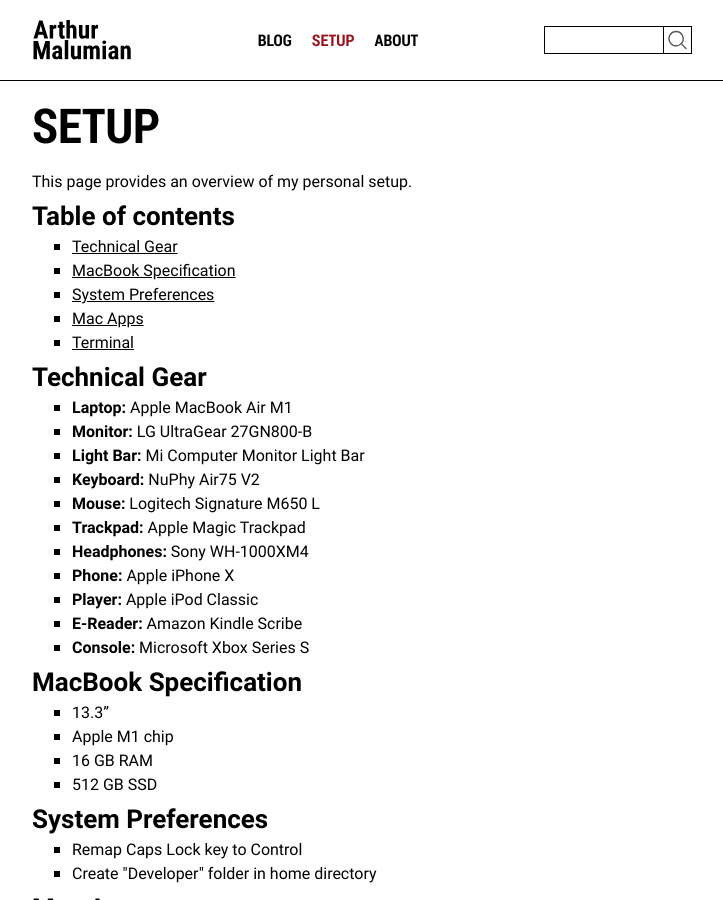
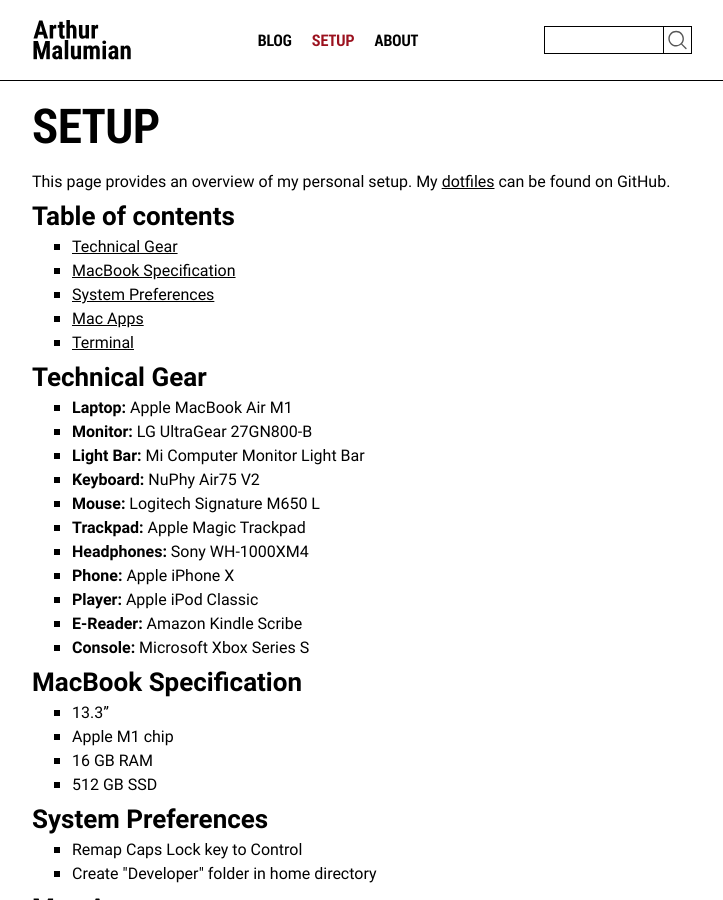
Before and after one commit to amalumian/www.malumian.dev, a Jekyll site: the page built from setup.html, in a window 1280 px wide and 900 px high. Shown: the whole window, without its empty margins (278-1001 px from the left). Built offline with Jekyll 4.4.1, drawn with Linux system fonts in a browser that asks for light colours.

Commit message:
Add link to dotfiles

```diff
--- a/setup.html
+++ b/setup.html
@@ -7,7 +7,10 @@
 
 <section class="setup">
   <h1 class="setup__heading">Setup</h1>
-  <p>This page provides an overview of my personal setup.</p>
+  <p>
+    This page provides an overview of my personal setup. My <a href="https://github.com/amalumian/dotfiles"
+    target="_blank">dotfiles</a> can be found on GitHub.
+  </p>
   <h2>Table of contents</h2>
   <ul>
       <li><a href="#technical-gear">Technical Gear</a></li>
@@ -196,7 +199,7 @@
                     </ul>
                 </li>
                 <li>p10k</li>
-                <li>neovim</li>
+                <li><a href="https://github.com/amalumian/dotfiles/tree/main/nvim" target="_blank">neovim</a></li>
                 <li>fzf</li>
                 <li>fd</li>
                 <li>asciinema</li>
```
